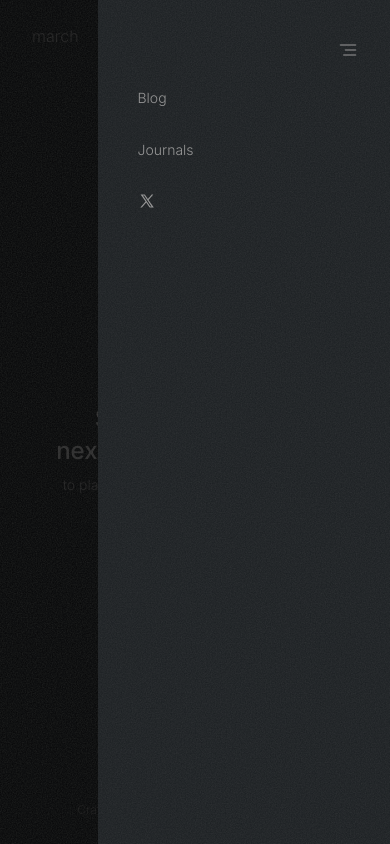
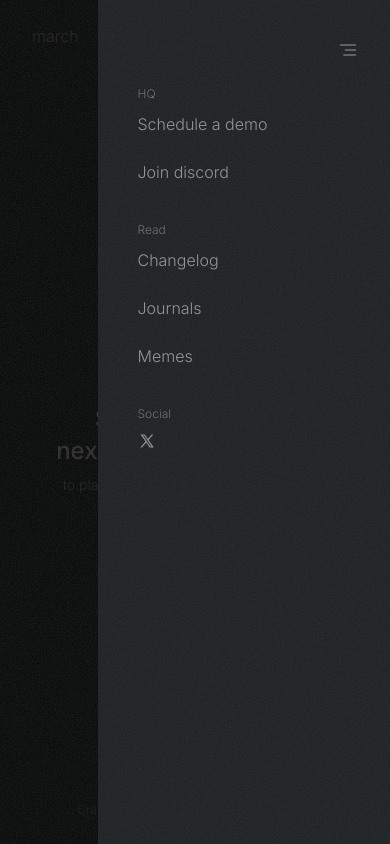
Before and after one commit to sajdakabir/landing, a Next.js app: page / in a window 390 px wide. Both pictures are taken after a click on the button 348 px from the left and 38 px from the top of the page. Built offline with nearby package versions, Linux system fonts and the light colour scheme.

Commit message:
feat: added links to mobile navbar

```diff
--- a/src/components/header/HomeNavbar.tsx
+++ b/src/components/header/HomeNavbar.tsx
@@ -1,9 +1,5 @@
 import Link from "next/link";
-import {
-  Sheet,
-  SheetContent,
-  SheetTrigger,
-} from "@/components/ui/sheet";
+import { Sheet, SheetContent, SheetTrigger } from "@/components/ui/sheet";
 import { AlignCenter } from "lucide-react";
 import NavLinks from "./NavLinks";
 
@@ -23,9 +19,7 @@ const HomeNavbar = () => {
             <AlignCenter size={20} />
           </SheetTrigger>
           <SheetContent className="bg-dashboard border-none">
-            <div className="flex flex-col gap-y-8 mt-16 ml-4 text-sm">
-              <NavLinks />
-            </div>
+            <NavLinks isMobile />
           </SheetContent>
         </Sheet>
       </nav>
--- a/src/components/header/NavLinks.tsx
+++ b/src/components/header/NavLinks.tsx
@@ -1,7 +1,64 @@
 import Link from "next/link";
 import Twitter from "../icons/Twitter";
+import { FC } from "react";
 
-const NavLinks = () => {
+type NavLinksProps = {
+  isMobile?: boolean;
+};
+
+const NavLinks: FC<NavLinksProps> = ({ isMobile }) => {
+  if (isMobile) {
+    return (
+      <div className="flex flex-col gap-y-8 mt-14 ml-4">
+        <div>
+          <span className="text-xs text-dull-text">HQ</span>
+          <div className="flex flex-col gap-y-6 mt-2">
+            <Link href="https://cal.com/march" className="flex-grow">
+              Schedule a demo
+            </Link>
+            <Link href="https://discord.gg/qpgZqt2cag" className="flex-grow">
+              Join discord
+            </Link>
+          </div>
+        </div>
+
+        <div>
+          <span className="text-xs text-dull-text">Read</span>
+          <div className="flex flex-col gap-y-6 mt-2">
+            <Link
+              href="https://marchhq.notion.site/28ca05934f954d92bf006f410cce8745?v=16987117e945417fa84c36675def9269"
+              className="flex-grow"
+            >
+              Changelog
+            </Link>
+            <Link
+              href="https://marchhq.notion.site/28ca05934f954d92bf006f410cce8745?v=fa9099b0ad4f450ca8d9997a8aecbee8"
+              className="flex-grow"
+            >
+              Journals
+            </Link>
+            <Link
+              href="https://marchhq.notion.site/28ca05934f954d92bf006f410cce8745?v=c75cf2f947b14c3e8a83433340f7edb5"
+              className="flex-grow"
+            >
+              Memes
+            </Link>
+          </div>
+        </div>
+
+        <div>
+          <span className="text-xs text-dull-text">Social</span>{" "}
+          <div className="flex flex-col gap-y-6 mt-2">
+            <Link href="https://x.com/march.dev" className="flex flex-grow">
+              <Twitter size={18} />
+              <span className="opacity-0">.</span>
+            </Link>
+          </div>
+        </div>
+      </div>
+    );
+  }
+
   return (
     <>
       <Link
```
